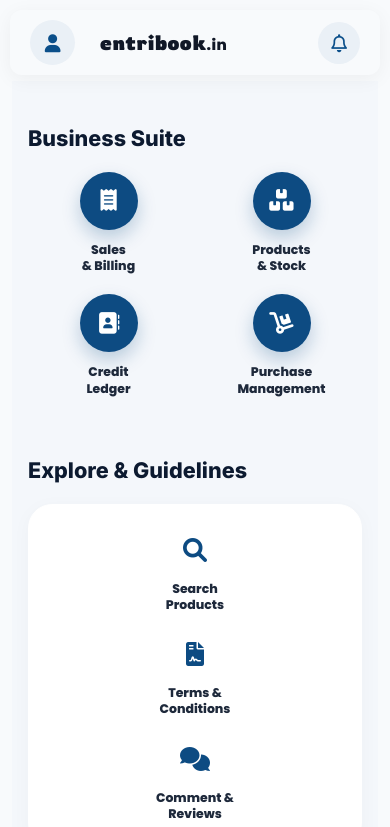
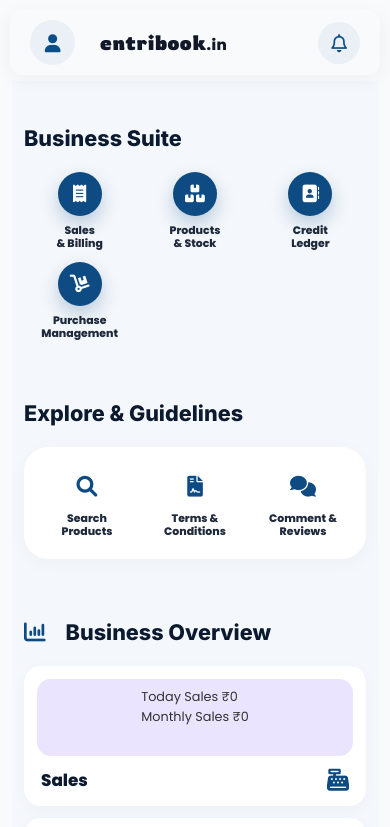
Before and after one commit to myentribook/Entri-Book, a React (Create React App) app in the folder frontend/: page / in a window 390 px wide. Shown: the top 827 px of the page. Built offline with nearby package versions, Linux system fonts and the light colour scheme; no server answers; a web font is replaced by a local one.

Commit message:
Home page corrections

```diff
--- a/frontend/src/components/Home.css
+++ b/frontend/src/components/Home.css
@@ -310,37 +310,42 @@ body {
 
 @media (max-width: 640px) {
     .home-wrapper {
-        padding: 20px 16px 40px 16px;
+        padding: 20px 12px 40px 12px;
     }
 
+    /* Business Suite: Mobile-ல ஒரு row-க்கு 3 icons வர வைக்கிறதுக்கு */
     .upi-grid {
-        grid-template-columns: repeat(2, 1fr);
-        gap: 20px 12px;
+        grid-template-columns: repeat(3, 1fr) !important;
+        gap: 16px 8px !important;
     }
 
     .Explore-guidelines {
-        padding: 24px 16px;
+        padding: 20px 12px;
     }
 
     .Explore-guidelines .upi-grid {
-        grid-template-columns: repeat(3, 1fr);
-        gap: 12px;
+        grid-template-columns: repeat(3, 1fr) !important;
+        gap: 8px !important;
     }
 
+    /* 3 icons ஒரே அடியில அழகா fit ஆக Circle size-அ 50px-ஆ கம்மி பண்றோம் */
     .icon-circle {
-        width: 58px;
-        height: 58px;
-        font-size: 1.35rem;
+        width: 50px;
+        height: 50px;
+        font-size: 1.2rem;
+        margin-bottom: 8px;
     }
 
     .icon-circles {
-        width: 42px;
-        height: 42px;
-        font-size: 1.5rem;
+        width: 38px;
+        height: 38px;
+        font-size: 1.3rem;
+        margin-bottom: 6px;
     }
 
     .upi-label {
-        font-size: 0.78rem;
+        font-size: 0.72rem;
+        line-height: 1.2;
     }
 
     .dashboard-grid {
@@ -363,12 +368,25 @@ body {
     }
 }
 
+/* Small Screens (400px-க்கும் கீழ) */
 @media (max-width: 400px) {
     .dashboard-grid {
         grid-template-columns: repeat(1, 1fr) !important;
     }
-    .Explore-guidelines .upi-grid {
-        grid-template-columns: repeat(1, 1fr);
-        gap: 20px;
+
+    /* 400px-லையும் 3 icons கரெக்ட்டா fit ஆகும் */
+    .upi-grid {
+        grid-template-columns: repeat(3, 1fr) !important;
+        gap: 12px 4px !important;
+    }
+
+    .icon-circle {
+        width: 44px;
+        height: 44px;
+        font-size: 1.1rem;
+    }
+
+    .upi-label {
+        font-size: 0.68rem;
     }
 }
```
